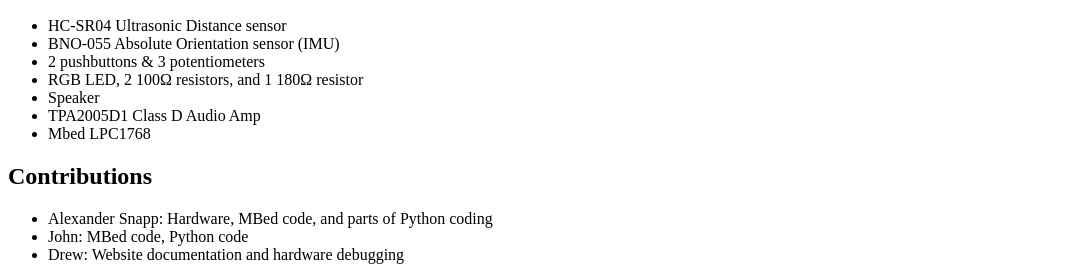
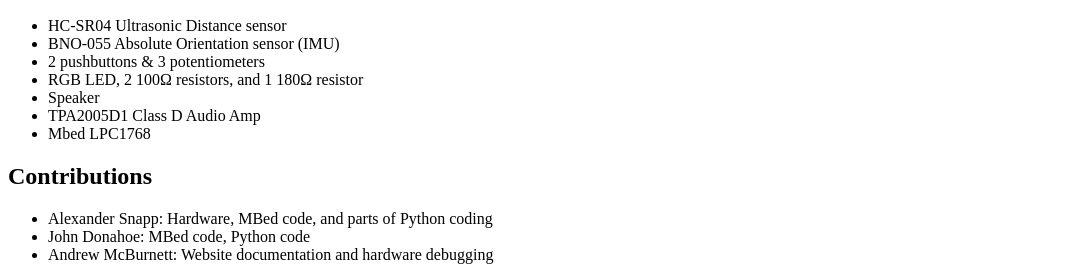
Before and after one commit to akisnapp/ECE4180_Group_Project, a plain HTML site: page website.html in a window 1280 px wide. Shown: the part 3277-3557 px from the top of the page, without its empty margins (0-1085 px from the left). Drawn offline with Linux system fonts and the light colour scheme.

Commit message:
Update and rename index.html to website.html

```diff
--- a/index.html
+++ b/website.html
@@ -567,8 +567,8 @@ pygame.quit()
   <h2>Contributions</h2>
   <ul>
     <li>Alexander Snapp: Hardware, MBed code, and parts of Python coding</li>
-    <li>John: MBed code, Python code</li>
-    <li>Drew: Website documentation and hardware debugging</li>
+    <li>John Donahoe: MBed code, Python code</li>
+    <li>Andrew McBurnett: Website documentation and hardware debugging</li>
   </ul>
 </body>
 </html>
```
